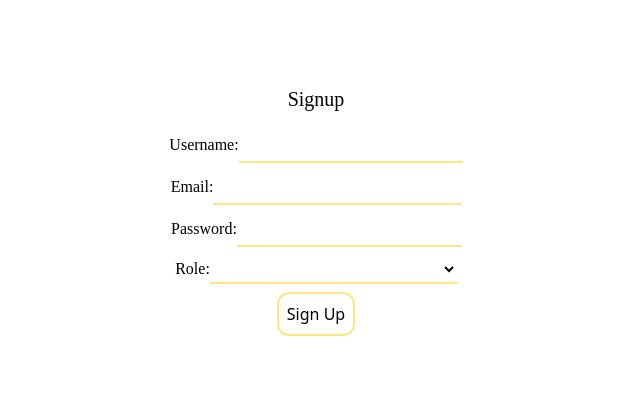
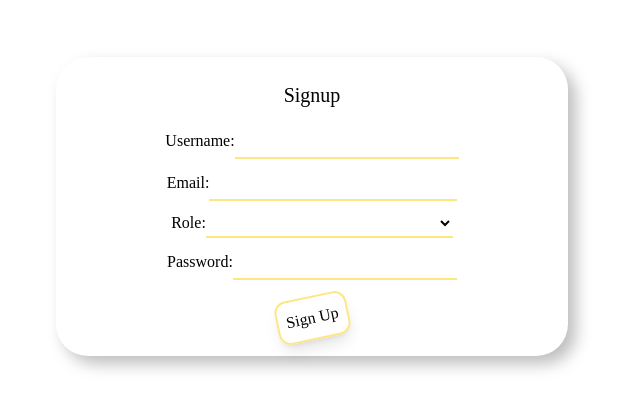
Before and after one commit to softClaws/collaboNotes, a React (Vite) app in the folder collabo_note/: page /login in a window 1280 px wide. Shown: the part 194-604 px from the top of the page, without its empty margins (0-640 px from the left). Built offline with nearby package versions, Linux system fonts and the light colour scheme; a web font is replaced by a local one.

Commit message:
added new user and note page, also update the apiSlices

```diff
--- a/collabo_note/src/App.jsx
+++ b/collabo_note/src/App.jsx
@@ -9,6 +9,8 @@ import NotesList from './features/notes/NotesList'
 import UserList  from './features/users/UserList'
 import {EditUser} from './features/users/EditUser'
 import {EditNote} from './features/notes/EditNote'
+import { NewNote } from './features/notes/NewNote'
+import { NewUserForm } from './features/users/NewUserForm'
 
 function App() {
 
@@ -22,16 +24,19 @@ function App() {
     <Route path = "dash" element ={<DashLayout/>}>
     <Route index element ={<Welcome/>}/>
 
+    <Route path='users'>
+
+    <Route index element ={<UserList/>}/>
+    <Route path =':id' element ={<EditUser/>}/>
+    <Route path ='new' element ={<NewUserForm/>}/>
+
+    </Route>
+
     <Route path='notes'>
 
     <Route index element ={<NotesList/>}/>
-    <Route path =':noteId' element ={<EditNote/>}/>
-
-    </Route>
-    <Route path='users'>
-
-    <Route index element ={<UserList/>}/>
-    <Route path =':userId' element ={<EditUser/>}/>
+    <Route path =':id' element ={<EditNote/>}/>
+    <Route path ='new' element ={<NewNote/>}/>
 
     </Route>
 
--- /dev/null
+++ b/collabo_note/src/config/roles.js
@@ -0,0 +1,6 @@
+export const ROLES = {
+    Creator: 'Creator',
+    Contributor: 'Contributor',
+    Reader: 'Reader'
+
+}
--- a/collabo_note/src/features/auth/Login.jsx
+++ b/collabo_note/src/features/auth/Login.jsx
@@ -2,13 +2,9 @@ import { UserForm } from "./UserForm"
 const Login = () => {
   return (
     <div className='flex items-center
-    justify-center  gap-4'>
-
-      <div className='flex justify-center flex-col items-center md:w-1/2 w-screen gap-2 '>
-
+    justify-center  gap-4 '>
 
         <UserForm/>
-      </div>
 
 
       <div className=' bg-[url("/src/assets/login.jpg")]
--- a/collabo_note/src/features/auth/UserForm.jsx
+++ b/collabo_note/src/features/auth/UserForm.jsx
@@ -2,7 +2,22 @@
 
 export const UserForm = () => {
   return (
-    <>
+
+    <form className='flex
+    justify-center
+    flex-col
+    items-center
+    md:w-1/2
+    w-sm
+    gap-2
+    shadow-[8px_8px_16px_#bebebe,_-8px_-8px_16px_#ffffff]
+    p-4
+    rounded-4xl
+    md:h-full
+    md:max-w-lg
+    max-w-sm
+    m-auto
+    h-80'>
         <h1 className='text-xl m-2 font-playwright'>Signup</h1>
 
 <label className='font-playwright px-2'> Username:
@@ -10,8 +25,16 @@ export const UserForm = () => {
 type="text" name="username"
 className='border-amber-200
 font-playwright
-border-b-2 border-b-amber-200 border-t-0 border-l-0 border-r-0 focus:outline-none px-3 py-1
-'/>
+border-b-2
+border-b-amber-200
+border-t-0
+border-l-0
+border-r-0
+focus:outline-none
+px-3
+py-1
+'
+autoComplete="none"/>
 </label>
 
 <label className='font-playwright px-2'> Email:
@@ -19,8 +42,29 @@ border-b-2 border-b-amber-200 border-t-0 border-l-0 border-r-0 focus:outline-non
 type="email" name="email "
 className='border-amber-200
 font-playwright
-border-b-2 border-b-amber-200 border-t-0 border-l-0 border-r-0 focus:outline-none px-6 py-1
-'/>
+border-b-2
+border-b-amber-200
+border-t-0 border-l-0
+border-r-0 focus:outline-none
+px-6
+py-1
+'
+/>
+</label>
+
+
+<label className='font-playwright'> Role:
+<select
+type="text" name="role"
+className='border-amber-200
+font-playwright
+border-b-2 border-b-amber-200 border-t-0 border-l-0 border-r-0 focus:outline-none px-19 py-1
+'>
+  <option value=""></option>
+  <option value="creator">Creator</option>
+  <option value="contributor">Contributor</option>
+  <option value="reader">Reader</option>
+   </select>
 </label>
 
 <label className='font-playwright px-2'> Password:
@@ -34,22 +78,21 @@ border-b-2 border-b-amber-200 border-t-0 border-l-0 border-r-0 focus:outline-non
 
 
 
-<label className='font-playwright'> Role:
-<select
-type="text" name="role"
-className='border-amber-200
-font-playwright
-border-b-2 border-b-amber-200 border-t-0 border-l-0 border-r-0 focus:outline-none px-19 py-1
-'>
-  <option value=""></option>
-  <option value="creator">Creator</option>
-  <option value="contributor">Contributor</option>
-   </select>
-</label>
 <div>
         <button type="submit"
-        className='rounded-xl border-amber-200 border-2 hover:bg-amber-100 cursor-pointer p-2'> Sign Up</button>
+        className='rounded-xl
+        border-amber-200
+        border-2
+        hover:bg-amber-100
+        transform
+        -rotate-12
+        hover:rotate-0
+        cursor-pointer
+        p-2 mt-2
+        font-playwright
+        font-medium
+        shadow-lg '> Sign Up</button>
       </div>
-    </>
+      </form>
   )
 }
--- /dev/null
+++ b/collabo_note/src/features/notes/NewNote.jsx
@@ -0,0 +1,7 @@
+import React from 'react'
+
+export const NewNote = () => {
+  return (
+    <div>NewNote</div>
+  )
+}
--- a/collabo_note/src/features/notes/Note.jsx
+++ b/collabo_note/src/features/notes/Note.jsx
@@ -22,7 +22,8 @@ export const Note = ({noteId}) => {
             font-playwright
             bg-[#fffff7]
             p-2
-            shadow-lg
+
+            shadow-[8px_8px_16px_#bebebe,_-8px_-8px_16px_#ffffff]
             hover:scale-y-105 ease-in-out
             '>
 
--- a/collabo_note/src/features/notes/NotesList.jsx
+++ b/collabo_note/src/features/notes/NotesList.jsx
@@ -26,8 +26,8 @@ const NotesList = () => {
     ): "No Note Available"
   }
   if(isError){
-    content =  <p className="flex justify-center items-center align-middle">{error.data.message}</p>
-    console.log(error.data.message)
+    content =  <p className="flex justify-center items-center align-middle">{error?.error}</p>
+    console.log(error?.error)
   }
   return (
     <h1>{content}</h1>
--- /dev/null
+++ b/collabo_note/src/features/users/NewUserForm.jsx
@@ -0,0 +1,79 @@
+import { useEffect, useState } from "react"
+import { useAddUserMutation } from "./UsersApiSlice"
+import { useNavigate } from "react-router-dom"
+import { FontAwesomeIcon } from "@fortawesome/react-fontawesome"
+import {faSave} from "@fortawesome/free-solid-svg-icons"
+import { ROLES } from "../../config/roles"
+import { UserForm } from "../auth/UserForm"
+
+//REGEX constants
+const USER_REGEX = /^[A-z]{3,20}$/
+const PWD_REGEX = /^[A-z0-9!@#$%]{4,12}$/
+
+export const NewUserForm = () => {
+    const [
+        addNewUser,{
+        isLoading,
+        isSuccess,
+        isError,
+        error
+    }] = useAddUserMutation(); //created by the userApiSlice
+    const navigate = useNavigate()
+
+    //input states
+    const [username, setUsername] = useState('')
+    const [password, setPassword] = useState('')
+    const [roles, setRoles] = useState(['Reader'])
+    const [validUsername, setValidUsername] = useState(false)
+    const [validPassword, setValidPassword] = useState(false)
+
+    useEffect(()=>{
+        setValidUsername(USER_REGEX.test(username))
+    }, [username])
+    useEffect(()=>{
+        if(isSuccess){
+            setUsername('')
+            setPassword('')
+            setRoles([])
+            navigate('/dash/users')
+        }
+    }, [isSuccess, navigate])
+
+    const onUsernameChanged = e => setUsername(e.target.value)
+    const onPasswordChanged = e => setPassword(e.target.value)
+
+    const onRolesChanged = e =>{
+        const values = Array.from(
+            e.target.selectedOptions,
+            (option) =>option.value
+        )
+        setRoles(values)
+    }
+    const canSave = [roles.length, validUsername, validPassword].every(Boolean) && !isLoading
+
+    const onSaveUserClicked = async (e)=>{
+        e.preventDefault()
+        if(canSave){
+            await addNewUser({username, password, roles})
+        }
+    }
+
+    const content =(
+        <>
+        <p>{error?.data.message}</p>
+        <form onSubmit ={onCanSaveUserClicked}>
+        <div>
+            <h2>New User</h2>
+            <div>
+                <button title = "Save" disabled={!canSave}>
+                    <FontAwesomeIcon icon ={faSave}/>
+                </button>
+            </div>
+        </div>
+        <label htmlFor="username"></label>
+        </form>
+        </>
+    )
+
+  return content
+}
--- a/collabo_note/src/features/users/User.jsx
+++ b/collabo_note/src/features/users/User.jsx
@@ -21,7 +21,7 @@ export const User = ({userId}) => {
         font-poppins
         bg-[#fffff7]
             p-2
-            shadow-lg
+            shadow-[8px_8px_16px_#bebebe,_-8px_-8px_16px_#ffffff]
             hover:scale-y-105 ease-in-out'>
             <div className='flex justify-between '>
                 <p> Username</p>
@@ -37,8 +37,9 @@ export const User = ({userId}) => {
             </div>
             <button
         onClick ={handleEdit}
+        className ="hover:cursor-pointer "
         >
-            <FontAwesomeIcon icon ={faPenToSquare}/>
+            <FontAwesomeIcon className= "text-amber-600  hover:translate-y-1.5" icon ={faPenToSquare}/>
         </button>
         </div>
     )
--- a/collabo_note/src/features/users/UserList.jsx
+++ b/collabo_note/src/features/users/UserList.jsx
@@ -29,8 +29,8 @@ const UserList = () => {
 
    }
     if(isError){
-    <p>{error?.error}</p>
-    console.log(error?.error)
+      content =  <p className="flex justify-center items-center align-middle">{error?.error}</p>
+      console.log(error?.error)
    }
   return (
     <>{content}</>
```
